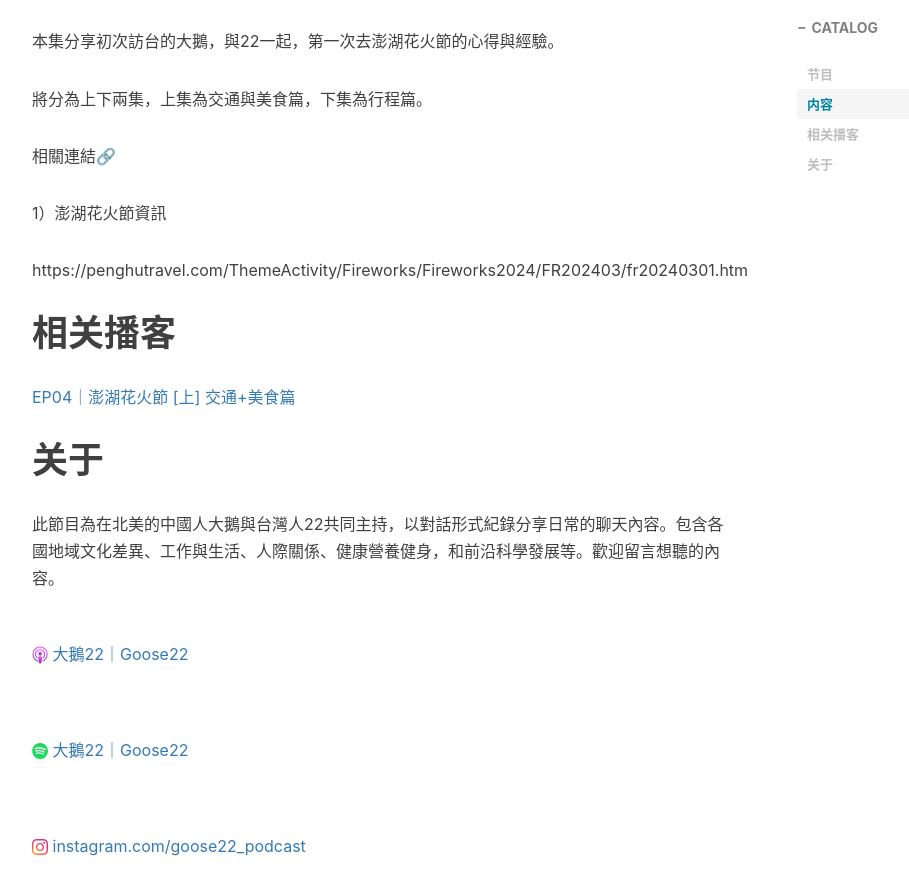
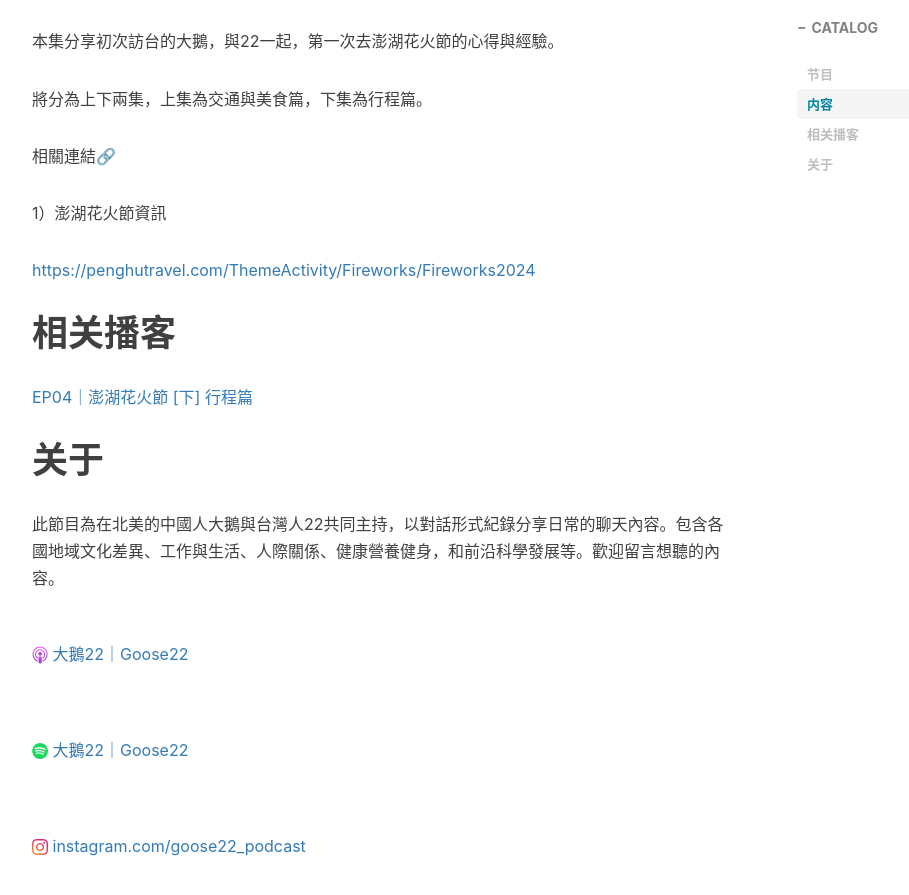
Before and after one commit to WinchellWang/winchellwang.github.io, a Jekyll site: the page built from _posts/2024-06-30-podcast_3.md, in a window 1280 px wide and 900 px high, scrolled down 1114 px. Shown: the top 895 px of the window, without its empty margins (233-1142 px from the left). Built offline with Jekyll 4.4.1, drawn with Linux system fonts in a browser that asks for light colours; nearby versions of some CDN libraries; comment, search, counter and statistics services are not loaded.

Commit message:
New Post

```diff
--- a/_posts/2024-06-30-podcast_3.md
+++ b/_posts/2024-06-30-podcast_3.md
@@ -25,11 +25,11 @@ catalog: true
 
 1）澎湖花火節資訊
 
-https://penghutravel.com/ThemeActivity/Fireworks/Fireworks2024/FR202403/fr20240301.htm
+[https://penghutravel.com/ThemeActivity/Fireworks/Fireworks2024](https://penghutravel.com/ThemeActivity/Fireworks/Fireworks2024)
 
 # 相关播客
 
-[EP04｜澎湖花火節 [上] 交通+美食篇](https://winchellwang.github.io/2024/10/04/podcast_4/)
+[EP04｜澎湖花火節 [下] 行程篇](https://winchellwang.github.io/2024/10/04/podcast_4/)
 
 # 关于
 
```
